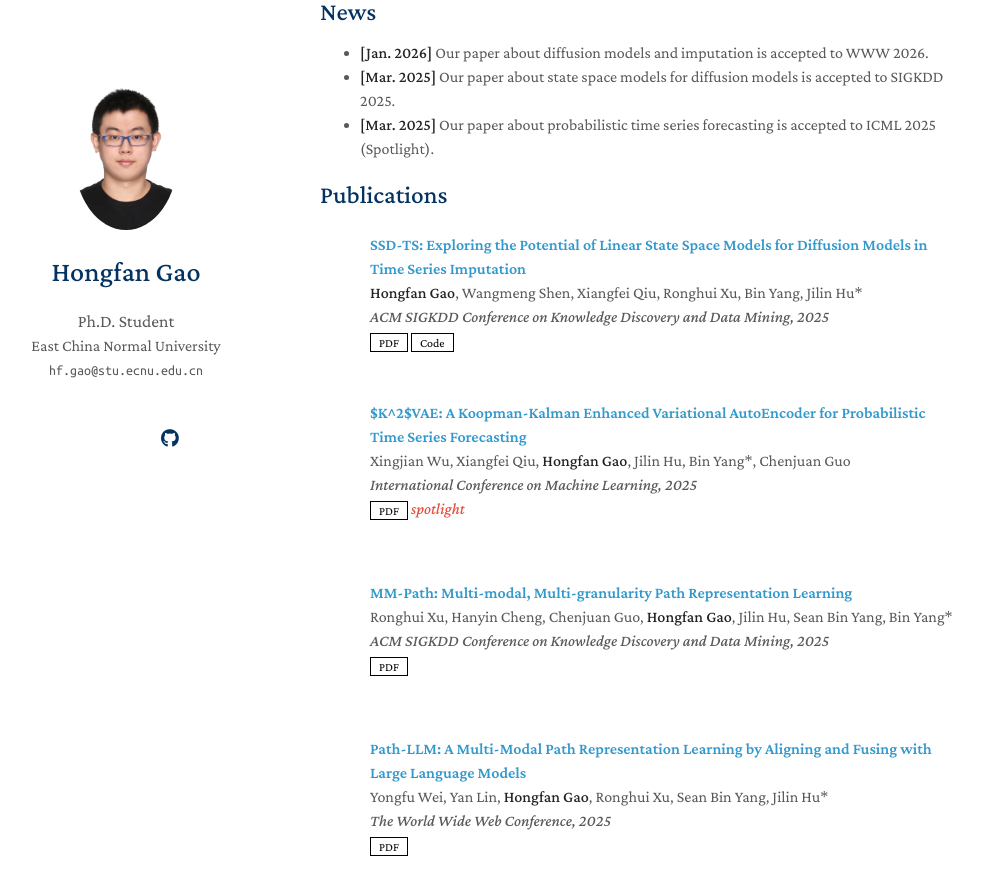
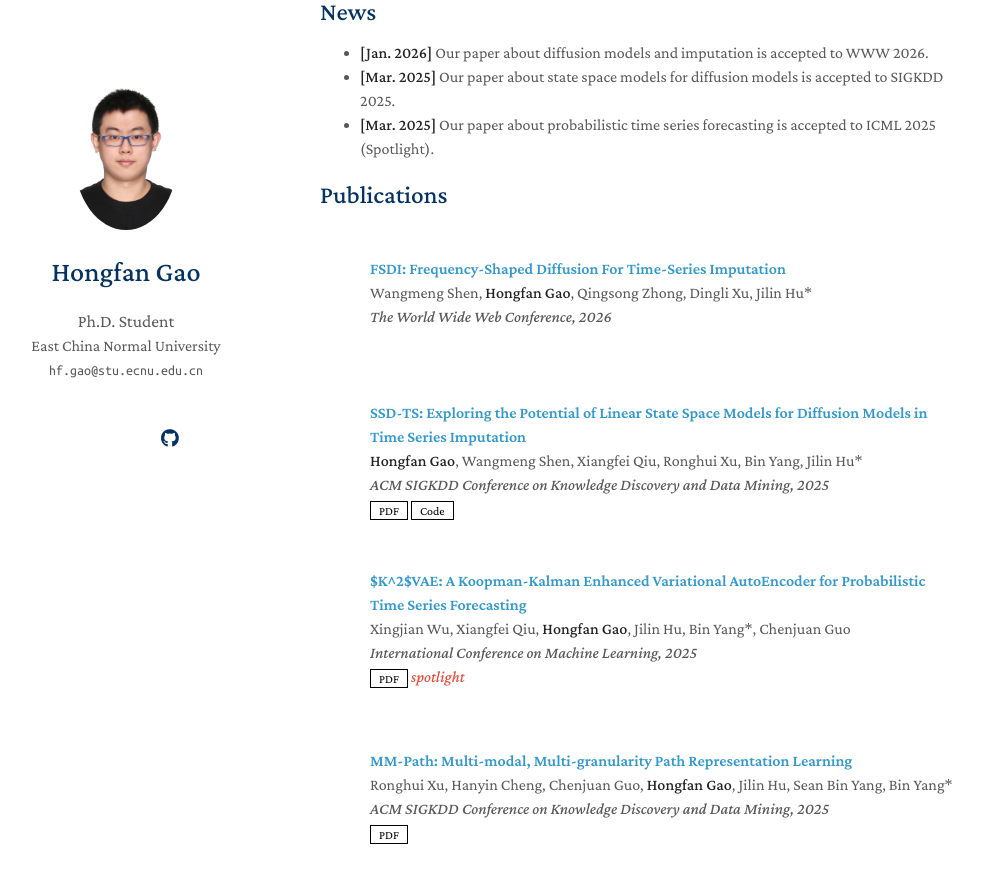
Before and after one commit to hongfangao/hongfangao.github.io, a Jekyll site: the page built from index.md, in a window 1280 px wide and 900 px high, scrolled down 612 px. Shown: the top 895 px of the window, without its empty margins (150-1133 px from the left). Built offline with Jekyll 4.4.1, drawn with Linux system fonts in a browser that asks for light colours; a style sheet for code colours, icons or effects is not loaded; our own code applies the rules of GitHub Pages for plain Markdown files.

Commit message:
add fsdi

```diff
--- a/_data/publications.yml
+++ b/_data/publications.yml
@@ -1,4 +1,9 @@
 main:
+  - title: "FSDI: Frequency-Shaped Diffusion For Time-Series Imputation"
+    authors: Wangmeng Shen, <strong>Hongfan Gao</strong>, Qingsong Zhong, Dingli Xu, Jilin Hu<span style="font-family:Wingdings">*</span>
+    conference_short: WWW
+    conference: The World Wide Web Conference, 2026
+
 
   - title: "SSD-TS: Exploring the Potential of Linear State Space Models for Diffusion Models in Time Series Imputation"
     authors: <strong>Hongfan Gao</strong>, Wangmeng Shen, Xiangfei Qiu, Ronghui Xu, Bin Yang, Jilin Hu<span style="font-family:Wingdings">*</span>
```
